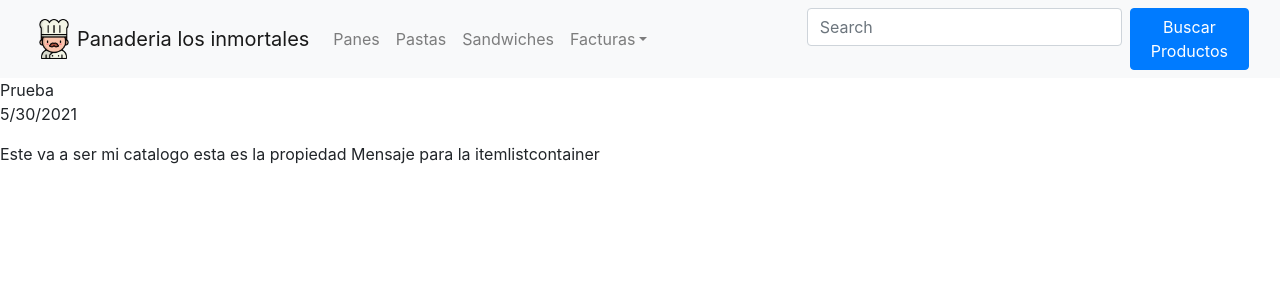
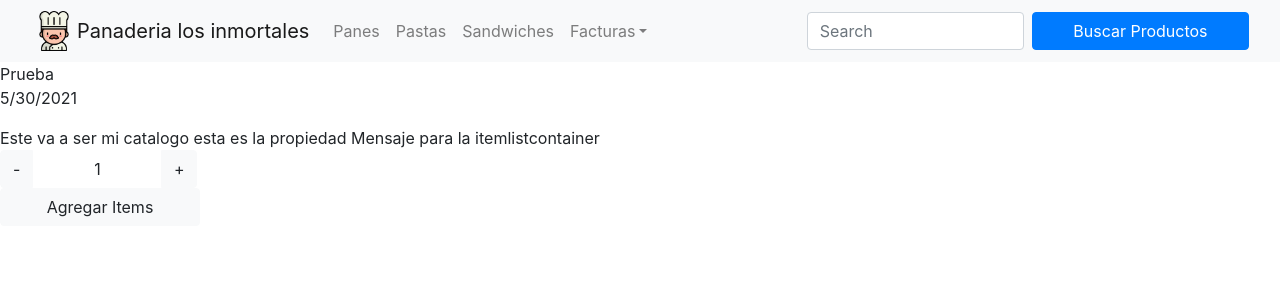
Before and after one commit to nmeinardi86/my-app-1, a React (Create React App) app: page / in a window 1280 px wide. Shown: the top 300 px of the page. Built offline with nearby package versions, Linux system fonts and the light colour scheme.

Commit message:
contador de items

```diff
--- a/src/App.js
+++ b/src/App.js
@@ -1,9 +1,16 @@
 import './App.css';
 import NavBar from './components/NavBar/NavBar.js';
 import ItemListContainer from './components/ItemListContainer/ItemListContainer.js';
+import ItemCount from './components/ItemCount/ItemCount.js';
 import 'bootstrap/dist/css/bootstrap.css';
 
 function App() {
+
+ const onAdd = (amount) => {
+   console.log(amount);
+ }
+
+
  return <>
       <link
   rel="stylesheet"
@@ -19,6 +26,7 @@ function App() {
 
    <ItemListContainer greetings="Mensaje para la itemlistcontainer" />
 
+   <ItemCount initial={1} stock={5} onAdd={onAdd}  />
   </>;
 }
 export default App;
--- /dev/null
+++ b/src/components/ItemCount/ItemCount.css
@@ -0,0 +1,14 @@
+.itemcountcount{
+    display: flex;
+    align-items: center;
+    margin: 0px 61px;
+}
+
+.itemCountContainer{
+    width: 200px;
+}
+
+.btn{
+    width: 100%;
+    background-color: aliceblue;
+}
--- /dev/null
+++ b/src/components/ItemCount/ItemCount.js
@@ -0,0 +1,42 @@
+import React, { useState} from 'react';
+import './ItemCount.css';
+
+
+
+
+const ItemCount = ({initial, stock, onAdd}) => {
+
+    const [items, setItems] = useState(initial);
+
+    const removeItem = () => {
+
+        items > 0 ? setItems(items-1) : setItems(items)
+
+    };
+
+    const addItem = ()=> {
+        items < stock ? setItems(items+1) : alert(`Stock máximo ${stock}`)
+
+    };
+
+    const HandleAlert = ()=> {};
+
+
+    return <>
+        <div className="itemCountContainer">
+            <div class="btn-group" role="group" aria-label="Basic example">
+                <button type="button" class="btn btn-light" onClick={removeItem}>-</button>
+                <div className="itemcountcount">{items}</div>
+                <button  type="button" class="btn btn-light" onClick={addItem}>+</button>
+            </div>
+            <div className="btncontainer">
+                <button  type="button" class="btn btn-light" onClick={HandleAlert}>Agregar Items</button>
+            </div>
+
+        </div>
+    </>;
+
+}
+
+
+export default ItemCount;
--- /dev/null
+++ b/src/components/ItemCount/index.html
@@ -0,0 +1,14 @@
+<!DOCTYPE html>
+<html lang="en">
+<head>
+    <meta charset="UTF-8">
+    <meta http-equiv="X-UA-Compatible" content="IE=edge">
+    <meta name="viewport" content="width=device-width, initial-scale=1.0">
+    <title>Document</title>
+    <link rel="stylesheet" href="ItemCount.css">
+</head>
+<body>
+
+
+</body>
+</html>
```
